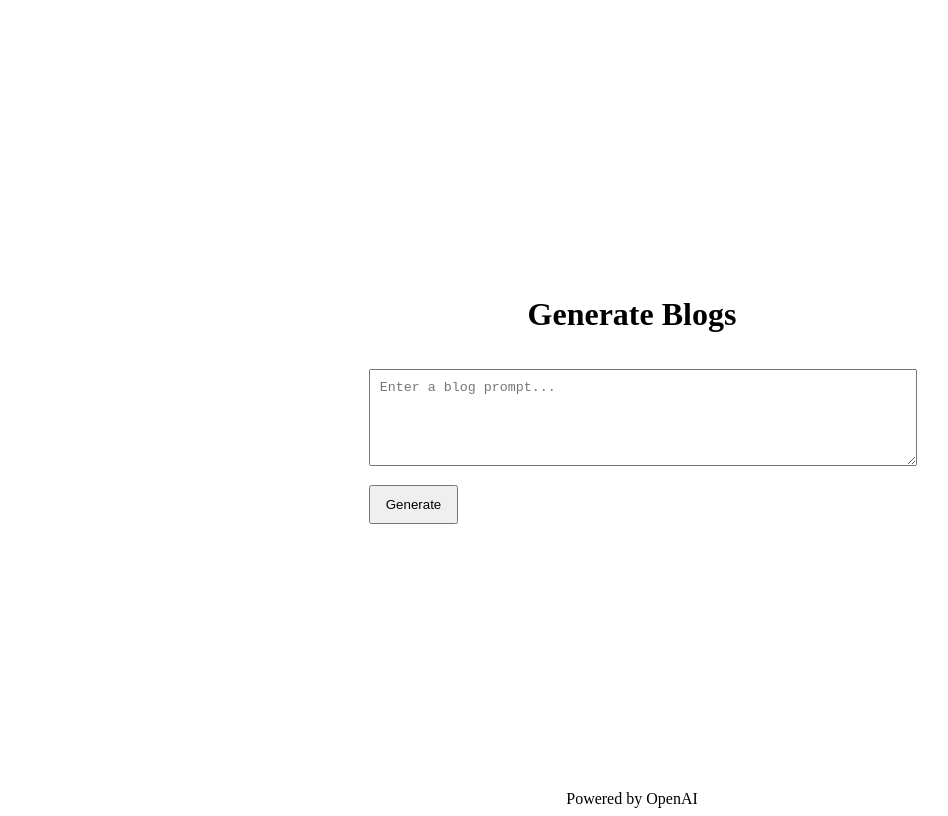
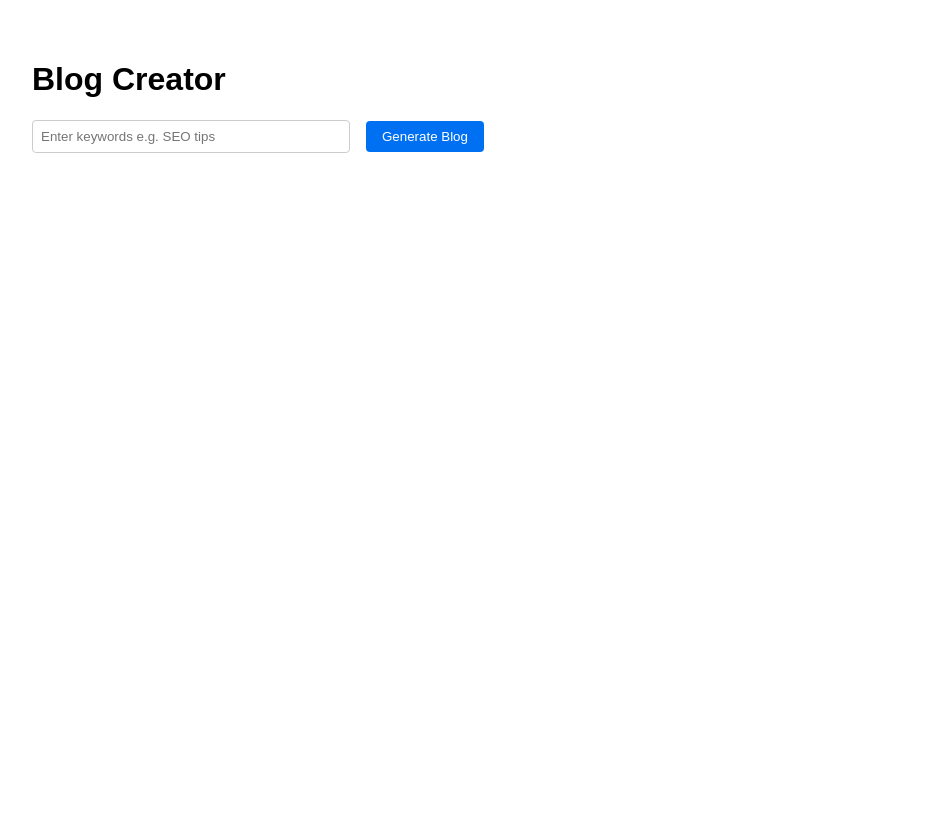
Before and after one commit to Apeiro25/odysshoes-blog-creator, a Next.js app: page / in a window 1280 px wide. Shown: the whole page, without its empty margins (8-956 px from the left). Built offline with nearby package versions, Linux system fonts and the light colour scheme.

Commit message:
fix generation of blogs

```diff
--- a/pages/api/generate.js
+++ b/pages/api/generate.js
@@ -9,24 +9,39 @@ export default async function handler(req, res) {
     return res.status(405).json({ error: 'Method not allowed' });
   }
 
-  const { prompt } = req.body;
+  const { keywords } = req.body;
 
-  if (!prompt || typeof prompt !== 'string') {
-    return res.status(400).json({ error: 'Prompt is required and must be a string' });
+  if (!keywords || typeof keywords !== 'string') {
+    return res.status(400).json({ error: 'Keywords are required and must be a string.' });
   }
 
   try {
     console.log("Sending request to OpenAI...");
+    const prompt = `
+    Create a blog based on the following keywords: "${keywords}".
+    Your response should include:
+    1. Title
+    2. Meta Description
+    3. H1
+    4. Main Content
+    5. FAQs (at least 3 questions with answers)
+    6. Outro.
+    Format the output as a JSON object with keys: title, metaDescription, h1, mainContent, faqs (an array of { question, answer }), outro.
+    `;
+
     const response = await openai.chat.completions.create({
       model: 'gpt-4', // Use 'gpt-4' or 'text-davinci-003'
       messages: [{ role: 'user', content: prompt }],
-      max_tokens: 1500,
+      max_tokens: 2000,
     });
 
     console.log("OpenAI API Response:", response);
-    res.status(200).json({ blog: response.choices[0].message.content });
+    const result = response.choices[0].message.content;
+    console.log("OpenAI Response:", result);
+
+    res.status(200).json({ blog: JSON.parse(result) });
   } catch (error) {
     console.error("OpenAI API Error:", error);
-    res.status(500).json({ error: 'Failed to generate blog' });
+    res.status(500).json({ error: "Failed to generate blog content." });
   }
 }
--- a/pages/index.js
+++ b/pages/index.js
@@ -1,101 +1,101 @@
 import Head from 'next/head';
 import styles from '../styles/Home.module.css';
-import { useState } from 'react';
+import React, { useState } from "react";
 
 export default function Home() {
-  const [prompt, setPrompt] = useState(''); // Input prompt for user
-  const [blogs, setBlogs] = useState([]);  // List to store multiple blogs
+  const [keywords, setKeywords] = useState("");
+  const [content, setContent] = useState(null);
+  const [loading, setLoading] = useState(false);
+  const [error, setError] = useState("");
 
-  const handleSubmit = async (e) => {
-  e.preventDefault(); // Prevent default form behavior
+  const generateBlog = async (e) => {
+    e.preventDefault();
+    setLoading(true);
+    setError("");
+    setContent(null);
+
     try {
-    const response = await fetch('/api/generate', {
-      method: 'POST',
-      headers: { 'Content-Type': 'application/json' },
-      body: JSON.stringify({ prompt }),
+      const response = await fetch("/api/generate", {
+        method: "POST",
+        headers: {
+          "Content-Type": "application/json",
+        },
+        body: JSON.stringify({ keywords }),
       });
 
       if (!response.ok) {
-      throw new Error(`HTTP Error! Status: ${response.status}`);
+        throw new Error("Failed to generate blog. Please try again.");
       }
 
       const data = await response.json();
-
-    // Dynamically split the returned blog content
-    const lines = data.blog.split('\n');
-    setBlogs((prevBlogs) => [
-      ...prevBlogs,
-      {
-        title: prompt || "Untitled Blog", // Use the submitted prompt
-        metaDescription: lines[0] || "Generated meta description placeholder",
-        h1: lines[1] || "Generated H1 placeholder",
-        intro: lines[2] || "Generated introduction placeholder",
-        subHeadings: {
-          h2: lines[3] || "H2: Generated sub-heading 1",
-          h3: lines[4] || "H3: Generated sub-heading 2",
-          h4: lines[5] || "H4: Generated sub-heading 3",
-        },
-      },
-    ]);
-
-    setPrompt(''); // Reset the prompt text field
-  } catch (error) {
-    console.error('Error generating blog:', error);
+      setContent(data.blog); // The structured JSON blog data
+    } catch (err) {
+      setError(err.message);
+    } finally {
+      setLoading(false);
     }
   };
 
   return (
-    <div className={styles.container}>
-      <Head>
-        <title>Blog Generator</title>
-        <meta name="description" content="Generate blogs using OpenAI" />
-        <link rel="icon" href="/favicon.ico" />
-      </Head>
-
-      <main className={styles.main}>
-        <h1 className={styles.title}>Generate Blogs</h1>
-
-        <form onSubmit={handleSubmit}>
-          <textarea
-            className={styles.textareaClass}
-            placeholder="Enter a blog prompt..."
-            rows="5"
-            cols="50"
-            value={prompt}
-            onChange={(e) => setPrompt(e.target.value)}
+    <div style={{ padding: "2rem", fontFamily: "Arial, sans-serif" }}>
+      <h1>Blog Creator</h1>
+      <form onSubmit={generateBlog} style={{ marginBottom: "1.5rem" }}>
+        <input
+          type="text"
+          placeholder="Enter keywords e.g. SEO tips"
+          value={keywords}
+          onChange={(e) => setKeywords(e.target.value)}
+          style={{
+            padding: "0.5rem",
+            width: "300px",
+            marginRight: "1rem",
+            border: "1px solid #ccc",
+            borderRadius: "4px",
+          }}
         />
-          <button type="submit" className={styles.buttonClass}>Generate</button>
+        <button
+          type="submit"
+          style={{
+            padding: "0.5rem 1rem",
+            backgroundColor: "#0070f3",
+            color: "#fff",
+            border: "none",
+            borderRadius: "4px",
+            cursor: "pointer",
+          }}
+          disabled={loading}
+        >
+          {loading ? "Generating..." : "Generate Blog"}
+        </button>
       </form>
 
-        <div className={styles.blogList}>
-          {blogs.map((blog, index) => (
-            <div key={index} className={styles.blogItem}>
-              <h2 style={{ fontSize: '20px', marginBottom: '10px' }}>1: Title</h2>
-              <p style={{ fontSize: '14px', marginBottom: '8px' }}>{blog.title}</p>
+      {error && <p style={{ color: "red" }}>{error}</p>}
 
-              <h2 style={{ fontSize: '20px', marginBottom: '10px' }}>2: Meta Description</h2>
-              <p style={{ fontSize: '14px', marginBottom: '8px' }}>{blog.metaDescription}</p>
-
-              <h2 style={{ fontSize: '20px', marginBottom: '10px' }}>3: H1</h2>
-              <p style={{ fontSize: '16px', marginBottom: '8px' }}>{blog.h1}</p>
-
-              <h2 style={{ fontSize: '20px', marginBottom: '10px' }}>4: Introduction</h2>
-              <p style={{ fontSize: '14px', marginBottom: '8px' }}>{blog.intro}</p>
-
-              <h2 style={{ fontSize: '20px', marginBottom: '10px' }}>5: Sub-headings</h2>
-              <p style={{ fontSize: '14px', marginBottom: '8px' }}>{blog.subHeadings.h2}</p>
-              <p style={{ fontSize: '13px', marginBottom: '8px' }}>{blog.subHeadings.h3}</p>
-              <p style={{ fontSize: '12px', marginBottom: '8px' }}>{blog.subHeadings.h4}</p>
-              <p style={{ fontSize: '11px', marginBottom: '8px' }}>{blog.subHeadings.h5}</p>
-              <p style={{ fontSize: '10px', marginBottom: '8px' }}>{blog.subHeadings.h6}</p>
+      {content && (
+        <div>
+          <h2>{content.title}</h2>
+          <p>
+            <strong>Meta Description:</strong> {content.metaDescription}
+          </p>
+          <h3>{content.h1}</h3>
+          <p>{content.mainContent}</p>
+          <div>
+            <h3>FAQs:</h3>
+            <ul>
+              {content.faqs.map((faq, idx) => (
+                <li key={idx}>
+                  <strong>Q:</strong> {faq.question} <br />
+                  <strong>A:</strong> {faq.answer}
+                </li>
+              ))}
+            </ul>
           </div>
-          ))}
+          <div>
+            <h3>Outro:</h3>
+            <p>{content.outro}</p>
           </div>
-      </main>
-
-      <footer className={styles.footer}>
-        Powered by OpenAI
-      </footer>
+        </div>
+      )}
     </div>
   );
 }
```
Lines whose indentation alone changed are shown as unchanged.
